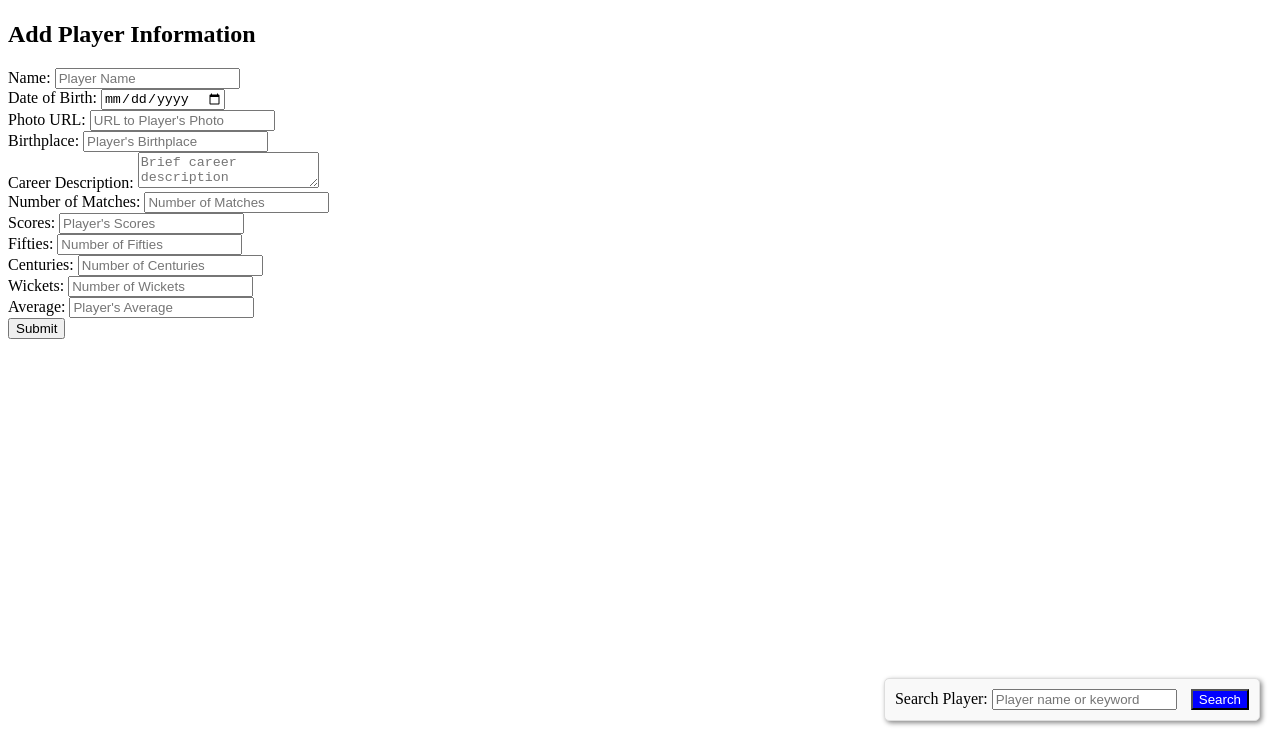
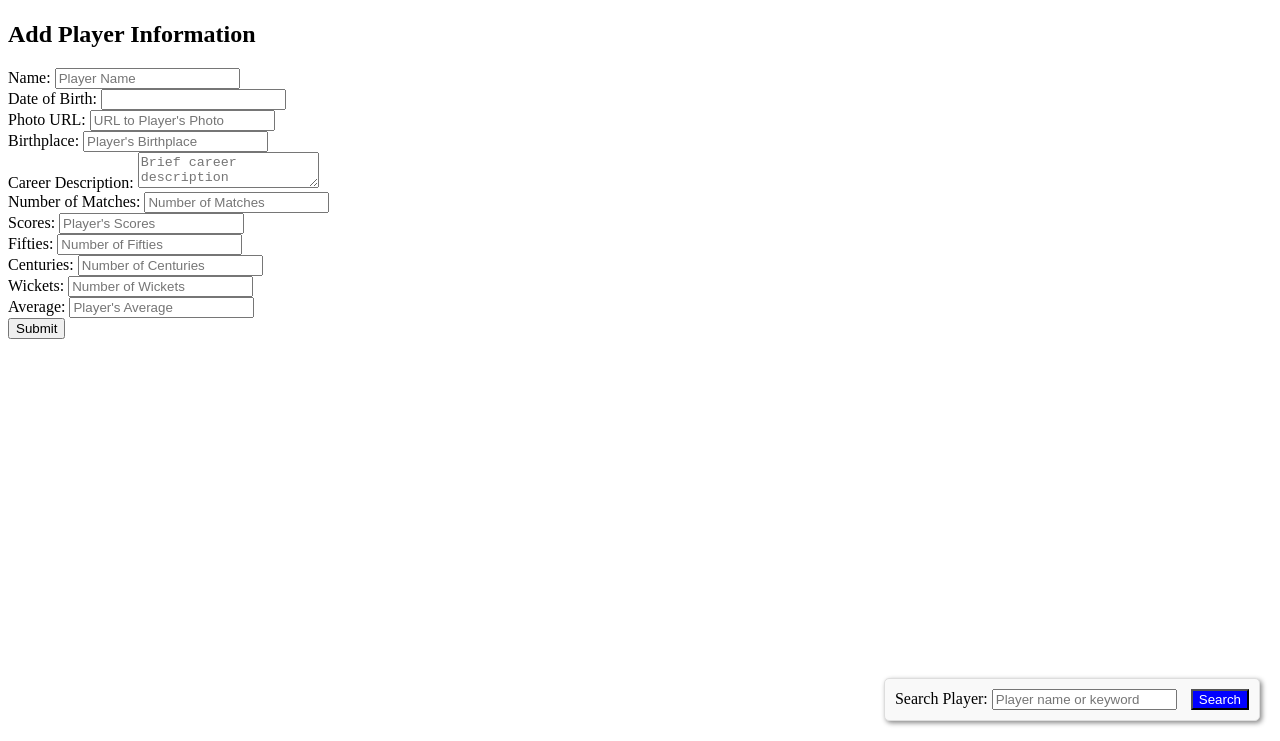
Before and after one commit to deepak076/Cricket-Player-Information-Web-App, a website: page public/index.html in a window 1280 px wide. Shown: the part 59-800 px from the top of the page. Drawn offline with Linux system fonts and the light colour scheme.

Commit message:
4 commit

```diff
--- a/public/index.html
+++ b/public/index.html
@@ -3,6 +3,8 @@
 
 <head>
     <link rel="stylesheet" type="text/css" href="styles.css">
+
+
 </head>
 
 <body>
@@ -16,8 +18,9 @@
             <br>
 
             <label for="dob">Date of Birth:</label>
-            <input type="date" id="dob" name="dob" required>
+            <input type="text" id="dob-picker" name="dob" required>
             <br>
+
 
             <label for="photo">Photo URL:</label>
             <input type="text" id="photo" name="photo" placeholder="URL to Player's Photo">
@@ -69,7 +72,11 @@
         <input type="text" id="search" name="search" placeholder="Player name or keyword">
         <button id="search-button" onclick="fetchPlayerList()">Search</button>
     </div>
-    <script src="js/script.js"></script>
+    <script src="js/script.js">
+
+
+    </script>
+
 </body>
 
 </html>
```
